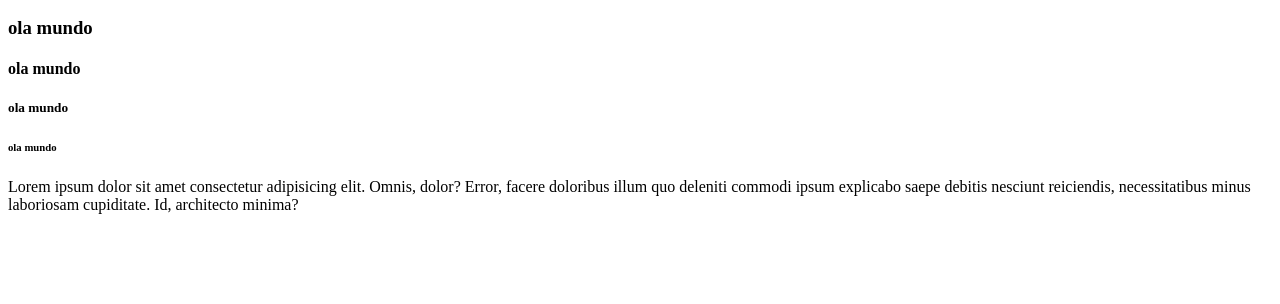
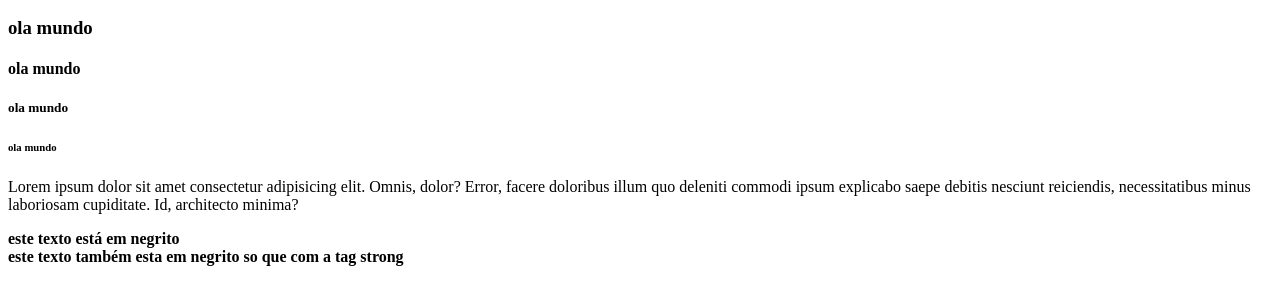
Before and after one commit to josueoliveiraa/Html-tags-de-texto, a plain HTML site: page index.html in a window 1280 px wide. Shown: the part 110-414 px from the top of the page. Drawn offline with Linux system fonts and the light colour scheme.

```diff
--- a/index.html
+++ b/index.html
@@ -14,5 +14,8 @@
     <h5>ola mundo</h5>
     <h6>ola mundo</h6>
     <p>Lorem ipsum dolor sit amet consectetur adipisicing elit. Omnis, dolor? Error, facere doloribus illum quo deleniti commodi ipsum explicabo saepe debitis nesciunt reiciendis, necessitatibus minus laboriosam cupiditate. Id, architecto minima?</p>
+    <b>este texto está em negrito</b>
+    <br>
+    <strong>este texto também esta em negrito so que com a tag strong</strong>
 </body>
 </html>
```
Also changed, not shown: 1 other file.
